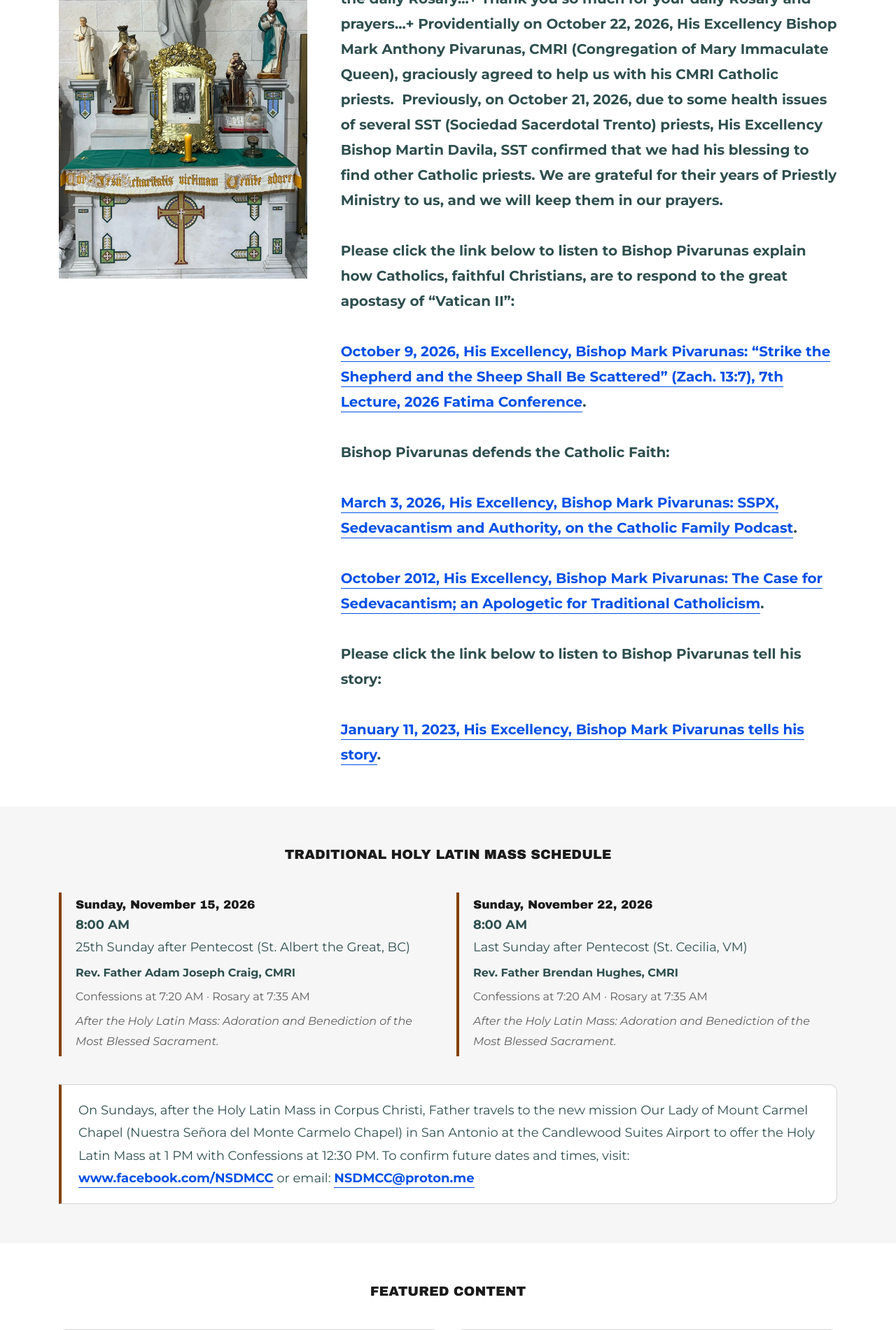
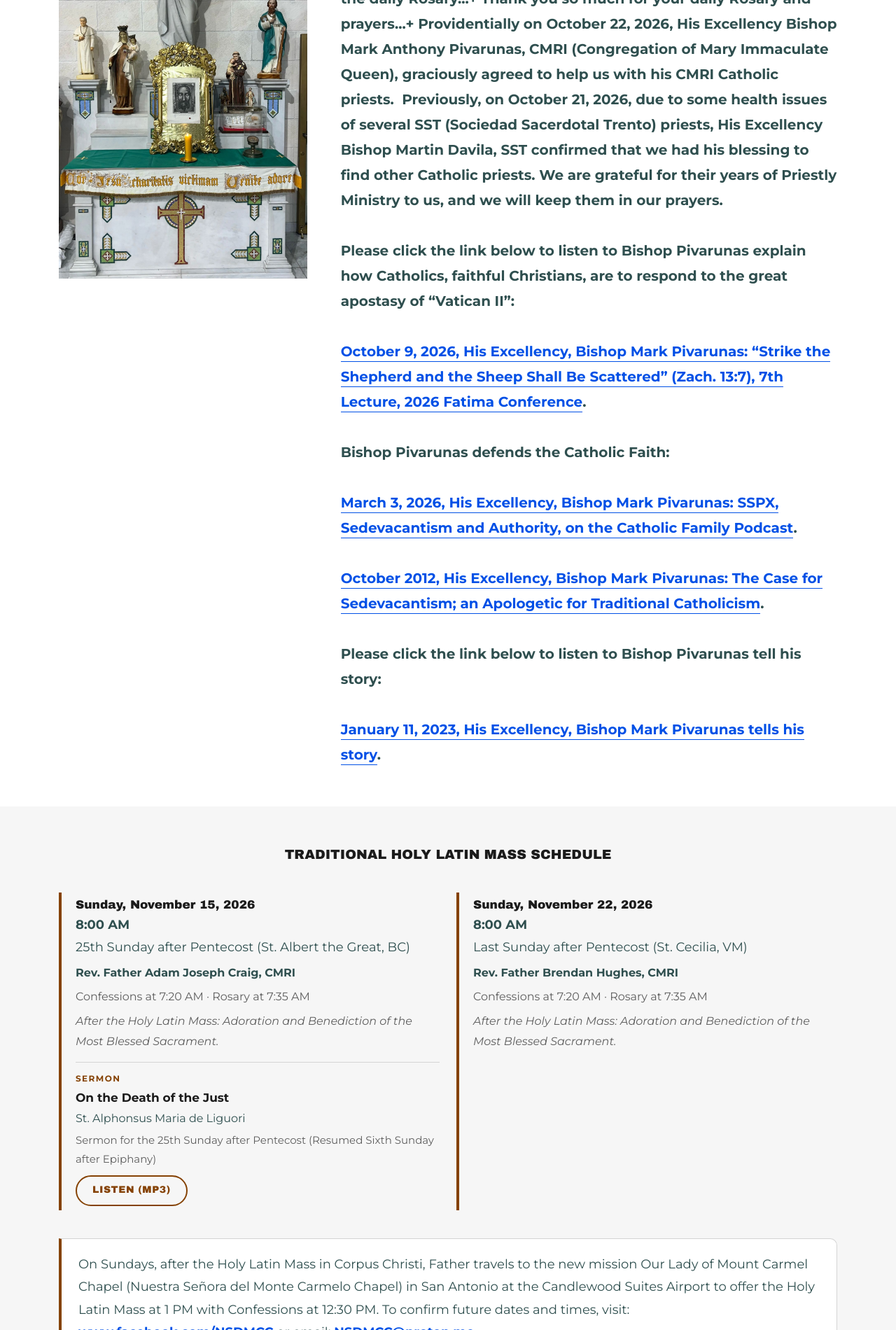
Before and after one commit to ourladymhtchurch/ourladymhtchurch.github.io, a Jekyll site: the page built from index.html, in a window 1280 px wide. Shown: the part 1194-3094 px from the top of the page at 70% size. Built offline with Jekyll 4.4.1, drawn with Linux system fonts in a browser that asks for light colours; grey boxes are pictures that could not be loaded.

Commit message:
Add the St. Alphonsus MP3 sermon On the Death of the Just to the November 15 Holy Latin Mass card

```diff
--- a/_data/schedule.yml
+++ b/_data/schedule.yml
@@ -16,7 +16,10 @@
 # "Traditional Holy Latin Mass Schedule" heading. Delete it (or leave it empty) to hide
 # both boxes.
 #
-# Sermons are in _data/featured.yml; prayer intentions and quotes are in
+# A Mass can also have a "sermon" (title, by, text, and url: an .mp3 in assets/audio/ or
+# a web address), shown at the bottom of its card with a "Listen (MP3)" button.
+#
+# Other sermons are in _data/featured.yml; prayer intentions and quotes are in
 # _data/prayer.yml.
 # ---------------------------------------------------------------------------
 
@@ -31,6 +34,11 @@ masses:
     confessions: "7:20 AM"
     rosary: "7:35 AM"
     note: "After the Holy Latin Mass: Adoration and Benediction of the Most Blessed Sacrament."
+    sermon:
+      title: "On the Death of the Just"
+      by: "St. Alphonsus Maria de Liguori"
+      text: "Sermon for the 25th Sunday after Pentecost (Resumed Sixth Sunday after Epiphany)"
+      url: https://traditionalcatholicsermons.org/index_files/StAlphonsus_ForTheSixthSundayAfterEpiphany_OnTheDeathOfTheJust.mp3
   - date: "Sunday, November 22, 2026"
     time: "8:00 AM"
     feast: "Last Sunday after Pentecost (St. Cecilia, VM)"
--- a/_sass/olmht/_home.scss
+++ b/_sass/olmht/_home.scss
@@ -26,6 +26,13 @@
 .schedule__celebrant { font-size: 16px; font-weight: 700; color: var(--slate); margin-top: 6px; }
 .schedule__meta { font-size: 16px; color: var(--gray); margin-top: 6px; }
 .schedule__note { font-size: 16px; color: var(--gray); margin-top: 6px; font-style: italic; }
+/* MP3 sermon at the bottom of a Mass card ("sermon" in _data/schedule.yml) */
+.schedule__sermon { margin-top: 14px; padding-top: 12px; border-top: 1px solid var(--rule); }
+.schedule__sermon-label { font-size: 12px; font-weight: 700; letter-spacing: .12em; text-transform: uppercase; color: var(--brown); }
+.schedule__sermon-title { font-size: 17px; font-weight: 700; color: var(--ink); margin-top: 2px; }
+.schedule__sermon-by { font-size: 16px; color: var(--slate); }
+.schedule__sermon-text { font-size: 15px; color: var(--gray); margin-top: 2px; }
+.schedule__sermon-actions { margin-top: 10px; }
 /* Notice under the Mass cards ("notice" in _data/schedule.yml) */
 .schedule-notice {
   margin-top: 40px; padding: 20px 24px; background: #fff;
--- a/index.html
+++ b/index.html
@@ -60,6 +60,15 @@ featured.yml, prayer.yml and devotions.yml.
         {% if mass.celebrant %}<p class="schedule__celebrant">{{ mass.celebrant }}</p>{% endif %}
         {% if mass.confessions or mass.rosary %}<p class="schedule__meta">{% if mass.confessions %}Confessions at {{ mass.confessions }}{% endif %}{% if mass.confessions and mass.rosary %} &middot; {% endif %}{% if mass.rosary %}Rosary at {{ mass.rosary }}{% endif %}</p>{% endif %}
         {% if mass.note %}<p class="schedule__note">{{ mass.note }}</p>{% endif %}
+        {% if mass.sermon %}
+        <div class="schedule__sermon">
+          <p class="schedule__sermon-label">Sermon</p>
+          <p class="schedule__sermon-title">{{ mass.sermon.title }}</p>
+          {% if mass.sermon.by %}<p class="schedule__sermon-by">{{ mass.sermon.by }}</p>{% endif %}
+          {% if mass.sermon.text %}<p class="schedule__sermon-text">{{ mass.sermon.text }}</p>{% endif %}
+          <p class="schedule__sermon-actions"><a class="btn btn--outline" href="{% if mass.sermon.url contains '://' %}{{ mass.sermon.url }}{% else %}{{ mass.sermon.url | relative_url }}{% endif %}" target="_blank" rel="noopener">Listen (MP3)</a></p>
+        </div>
+        {% endif %}
       </div>
       {% endfor %}
     </div>
```
Also changed, not shown: README.md.
